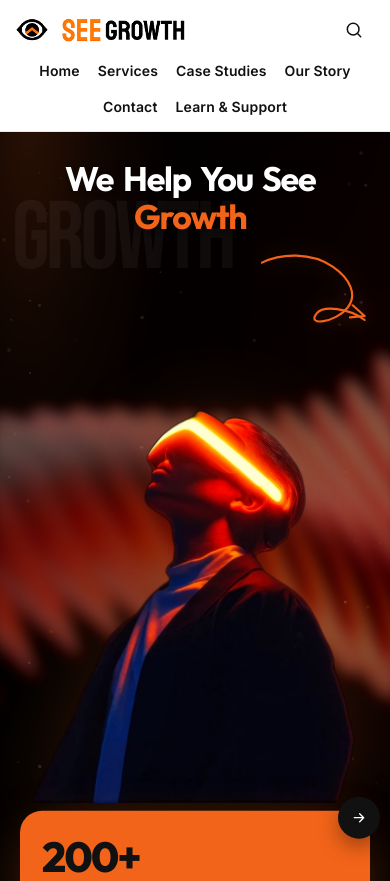
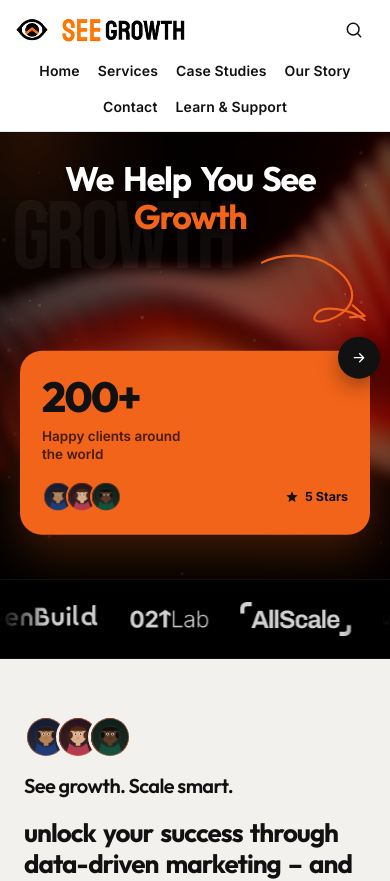
Before and after one commit to Esimuda/SeeGrowth, a React (Vite) app: page / in a window 390 px wide. Shown: the top 881 px of the page. Built offline with nearby package versions, Linux system fonts and the light colour scheme.

Commit message:
Remove the hero portrait image from the hero section.
Hero now relies on the ribbon background, headline, and supporting cards only.

```diff
--- a/index.html
+++ b/index.html
@@ -4,7 +4,7 @@
   <meta charset="UTF-8" />
   <meta name="viewport" content="width=device-width, initial-scale=1.0" />
   <title>SeeGrowth – See Growth. Scale Smart. Grow Global.</title>
-  <link rel="preload" as="image" href="/assets/hero-person.webp" type="image/webp" fetchpriority="high" />
+  <link rel="preload" as="image" href="/assets/hero-bg.webp" type="image/webp" />
   <link href="https://fonts.googleapis.com/css2?family=Bebas+Neue&family=Inter:wght@400;500;600;700;800&family=Outfit:wght@600;700;800&display=swap" rel="stylesheet" />
   <link rel="stylesheet" href="style.css" />
 
--- a/src/Hero.jsx
+++ b/src/Hero.jsx
@@ -3,10 +3,6 @@ import { motion, useReducedMotion } from 'framer-motion';
 const HERO = {
   headline: 'We Help You See Growth',
   watermark: 'Growth',
-  person: {
-    src: '/assets/hero-person.webp',
-    alt: 'Futuristic strategist wearing an orange visor, lit by SeeGrowth brand glow',
-  },
   socialProof: {
     count: '200+',
     label: 'Happy clients around the world',
@@ -63,22 +59,6 @@ export default function Hero() {
             </span>
           ))}
         </h1>
-
-        <motion.div
-          className="hero-person"
-          initial={reduce ? false : { opacity: 0, y: 72, scale: 0.94 }}
-          animate={{ opacity: 1, y: 0, scale: 1 }}
-          transition={{ duration: 1.05, delay: 0.28, ease }}
-        >
-          <img
-            src={HERO.person.src}
-            alt={HERO.person.alt}
-            width={720}
-            height={816}
-            fetchPriority="high"
-            decoding="async"
-          />
-        </motion.div>
 
         <motion.div
           className="hero-slot hero-slot--users"
--- a/src/hero.css
+++ b/src/hero.css
@@ -384,29 +384,6 @@
   color: var(--orange);
 }
 
-.hero-person {
-  position: absolute;
-  left: 50%;
-  bottom: 0;
-  transform: translateX(-50%);
-  z-index: 3;
-  width: min(52vw, 540px);
-  height: min(84vh, 780px);
-  display: flex;
-  align-items: flex-end;
-  justify-content: center;
-  pointer-events: none;
-}
-
-.hero-person img {
-  width: auto;
-  height: 100%;
-  max-width: 100%;
-  object-fit: contain;
-  object-position: center bottom;
-  filter: contrast(1.05) saturate(1.1) drop-shadow(0 0 42px rgba(242, 100, 25, 0.2));
-}
-
 .hero-slot {
   position: absolute;
   z-index: 5;
@@ -536,11 +513,6 @@
     width: 90vw;
   }
 
-  .hero-person {
-    width: min(60vw, 460px);
-    height: min(72vh, 560px);
-  }
-
   .hero-slot--users { left: 3%; bottom: 6%; }
   .hero-scribble { right: 10%; top: 24%; }
   .hero-card--users { width: 240px; min-width: 0; }
@@ -567,7 +539,6 @@
   }
 
   .hero-headline,
-  .hero-person,
   .hero-slot,
   .hero-scribble {
     position: relative;
@@ -597,15 +568,7 @@
     margin: 4px 0 8px auto;
   }
 
-  .hero-person {
-    order: 3;
-    bottom: auto;
-    transform: none;
-    height: min(460px, 62vh);
-    width: min(100%, 360px);
-    margin: 0 auto;
-  }
-  .hero-slot--users { order: 4; margin: 8px 0; }
+  .hero-slot--users { order: 3; margin: 8px 0; }
 
   .hero-card--users {
     width: 100%;
```
